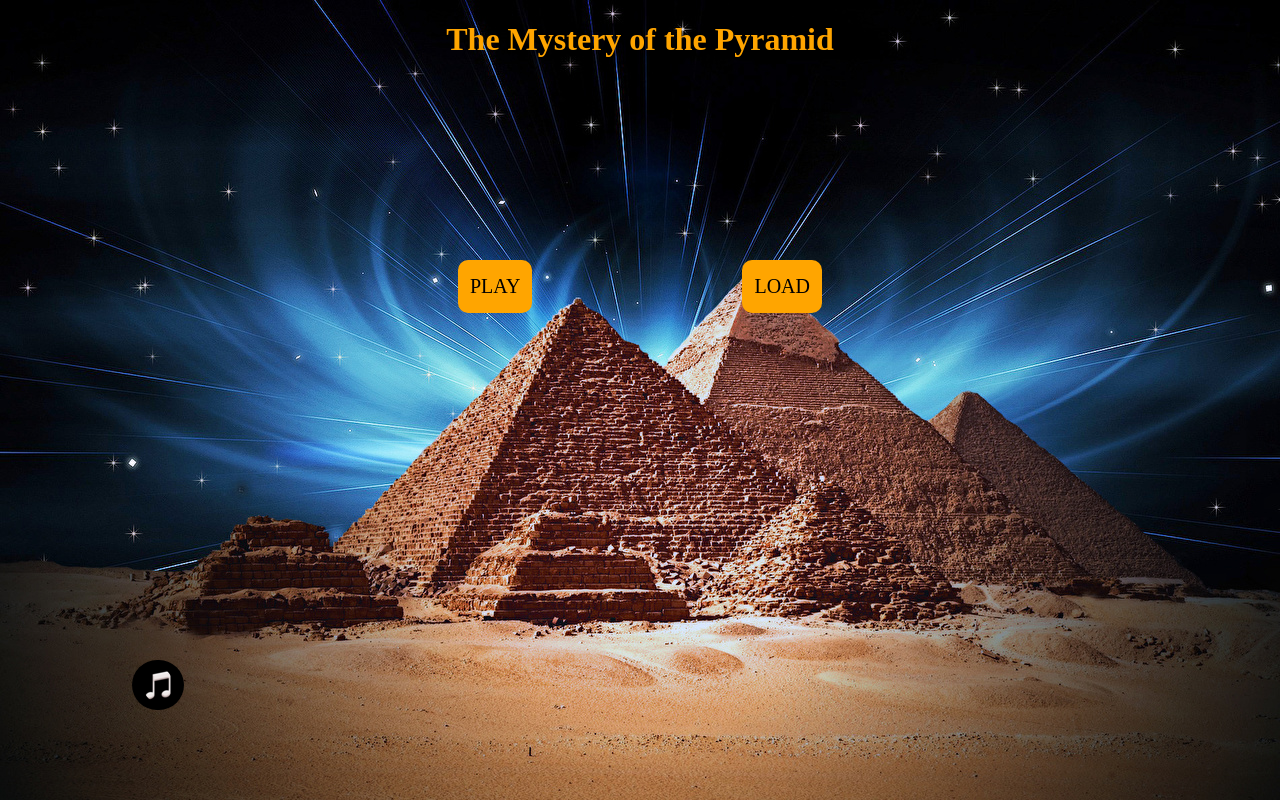
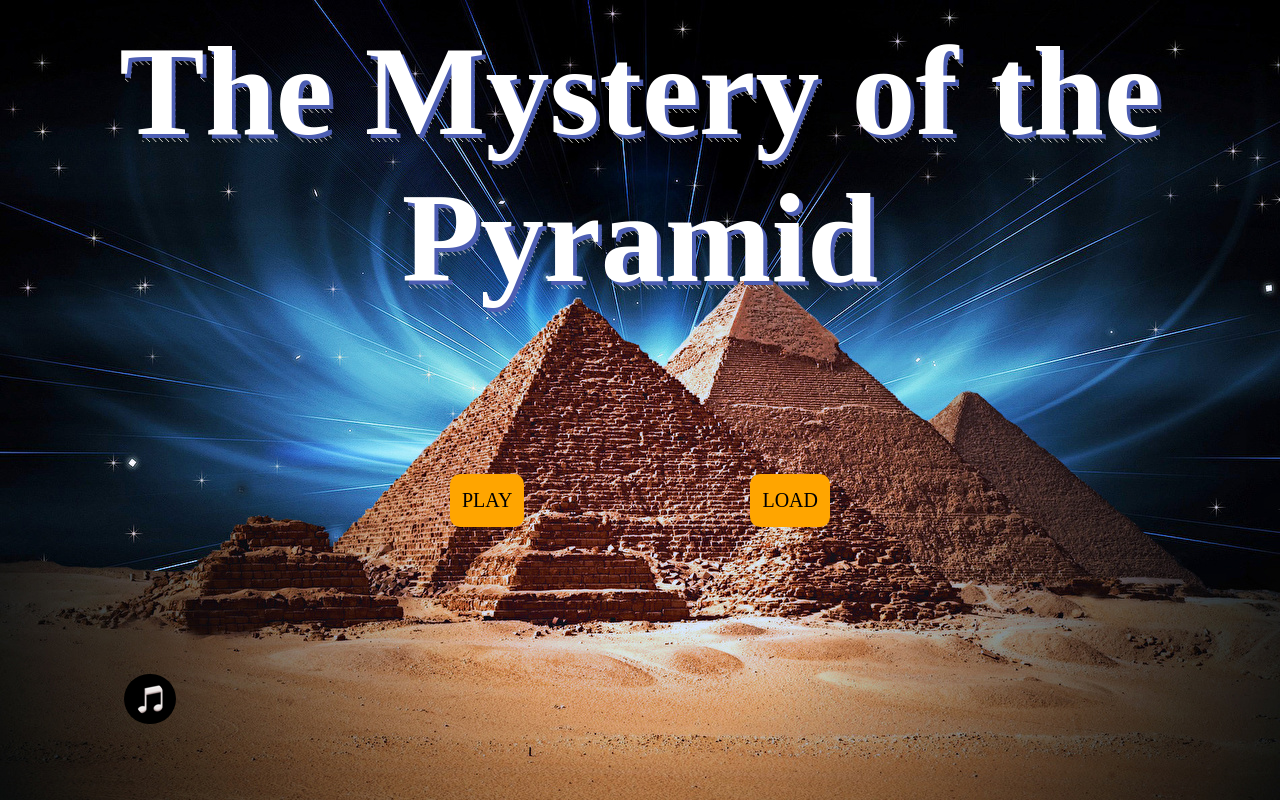
Before and after one commit to axeldhaussy/escape_game, a plain HTML site: page index.html in a window 1280 px wide. Drawn offline with Linux system fonts and the light colour scheme.

Commit message:
edit home page font family

```diff
--- a/home_page.css
+++ b/home_page.css
@@ -46,9 +46,58 @@ h1 {
 	size: 10px 10px;
 	background-color: black;
 	float: left;
-	margin-left: -400px;
-	margin-top: 400px;
+	margin-left: -50vh;
+	margin-top: 25vh;
 	border-radius: 25px;
 	padding: 8px 11px;
 	cursor: pointer;
 }
+
+@import url(https://fonts.googleapis.com/css?family=Righteous);
+
+*, *:before, *:after {
+  margin: 0;
+  padding: 0;
+  box-sizing: border-box;
+  position: relative;
+}
+body:before {
+	content: '';
+	display: inline-block;
+	vertical-align: middle;
+	font-size: 0;
+	height: 100%;
+}
+
+h1 {
+  display: inline-block;
+  color: white;
+  font-family: 'Righteous', serif;
+  font-size: 8em;
+  text-shadow: .03em .03em 0 hsla(230,40%,50%,1);
+}
+  h1:after {
+    content: attr(data-shadow);
+    position: absolute;
+    top: .06em; left: .06em;
+    z-index: -1;
+    text-shadow: none;
+    background-image:
+      linear-gradient(
+        45deg,
+        transparent 45%,
+        hsla(48,20%,90%,1) 45%,
+        hsla(48,20%,90%,1) 55%,
+        transparent 0
+        );
+    background-size: .05em .05em;
+    -webkit-background-clip: text;
+    -webkit-text-fill-color: transparent;
+
+    animation: shad-anim 15s linear infinite;
+}
+
+@keyframes shad-anim {
+  0% {background-position: 0 0}
+  0% {background-position: 100% -100%}
+  }
--- a/index.html
+++ b/index.html
@@ -6,7 +6,7 @@
 		<title align= >Escape Game</title >
 	</head>
 	<body>
-		<h1>The Mystery of the Pyramid</h1>
+		<h1 data-shadow='The Mystery of the Pyramid'>The Mystery of the Pyramid</h1>
 		<br><br><br><br><br><br><br><br><br><br>
 
 		<a class="buttonPlay" href="page1.html">PLAY</a>
```
